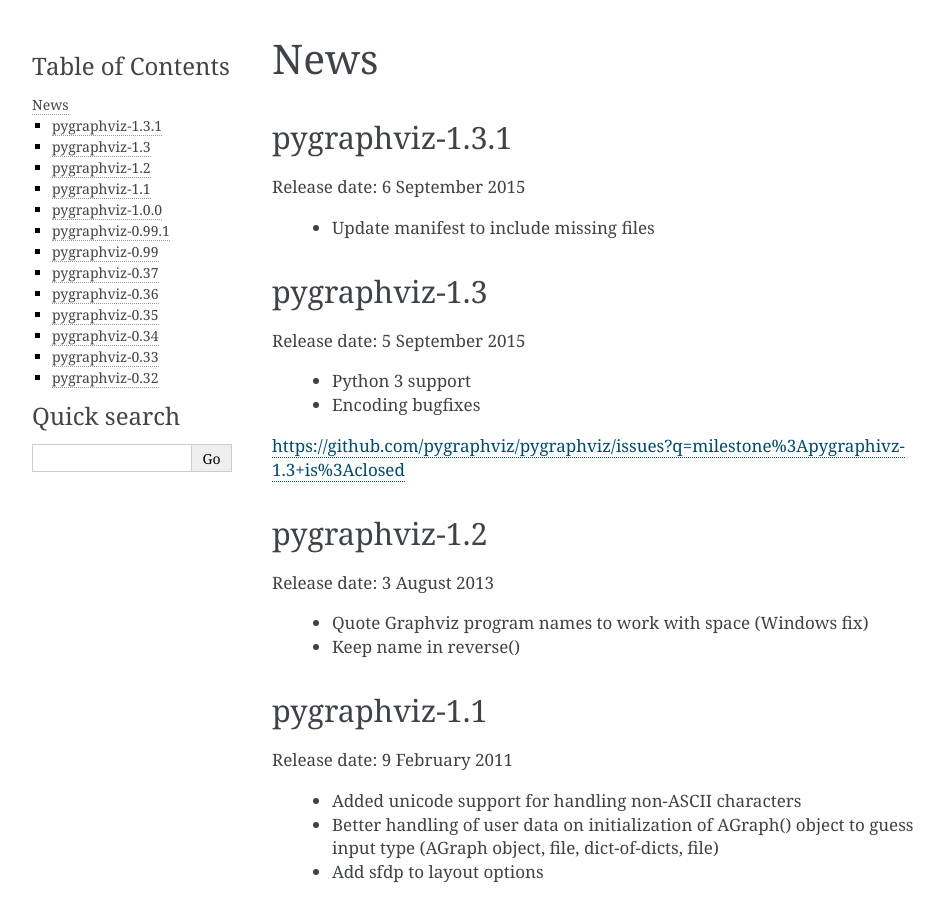
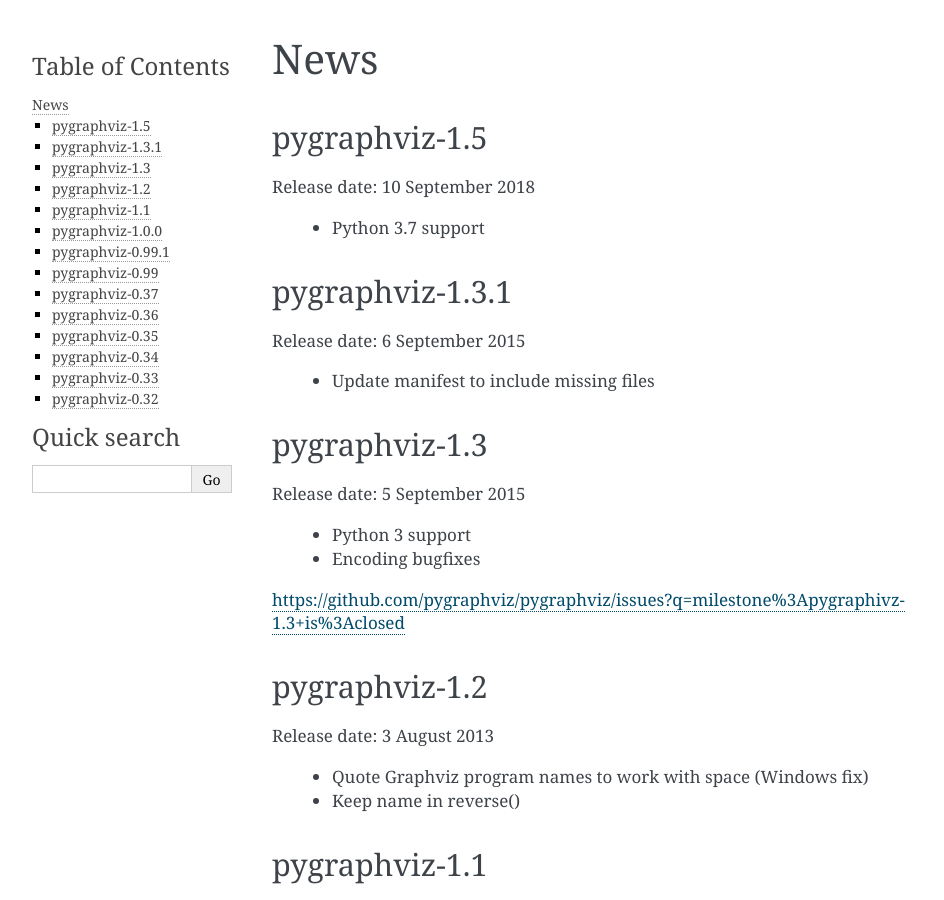
Before and after one commit to pygraphviz/pygraphviz, a Sphinx documentation site: the page built from doc/source/reference/news.rst, in a window 1280 px wide and 900 px high. Shown: the whole window, without its empty margins (148-1092 px from the left). Built offline with Sphinx 7.4.7, drawn with Linux system fonts in a browser that asks for light colours; formulas are drawn with MathJax 3; the version number could not be read and is left out.

Commit message:
Update release notes

```diff
--- a/doc/source/reference/news.rst
+++ b/doc/source/reference/news.rst
@@ -2,8 +2,17 @@
 
 News
 ====
+
+pygraphviz-1.5
+--------------
+
+Release date: 10 September 2018
+
+ - Python 3.7 support
+
 pygraphviz-1.3.1
 ----------------
+
 Release date: 6 September 2015
 
  - Update manifest to include missing files
```
